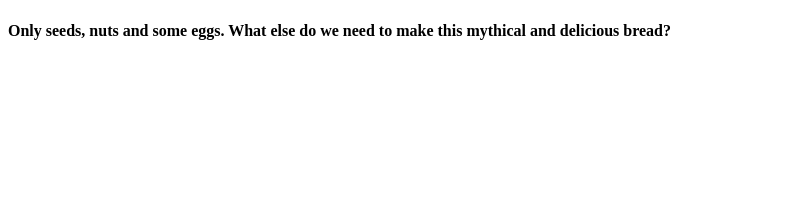
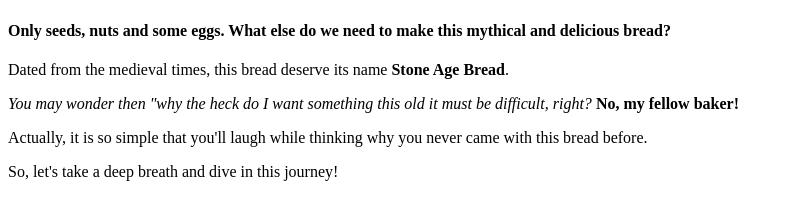
Before and after one commit to Oilita/odin-recipe, a plain HTML site: page recipes/stoneagebread.html in a window 1280 px wide. Shown: the part 583-800 px from the top of the page, without its empty margins (0-793 px from the left). Drawn offline with Linux system fonts and the light colour scheme.

Commit message:
add breef description

```diff
--- a/recipes/stoneagebread.html
+++ b/recipes/stoneagebread.html
@@ -11,8 +11,10 @@
 
         <img src="https://cdn.webshopapp.com/shops/112770/files/386027727/stone-age-bread-keto-broodmix-noten-en-zaden.jpg" height="500" halt="stone age bread slices carefully ordered on top of each other">
         <h4>Only seeds, nuts and some eggs. What else do we need to make this mythical and delicious bread?</h4>
-
-
+            <p>Dated from the medieval times, this bread deserve its name <strong> Stone Age Bread</strong>.</p>
+            <em> You may wonder then "why the heck do I want something this old it must be difficult, right?</em> <strong> No, my fellow baker!</strong>
+            <p>Actually, it is so simple that you'll laugh while thinking why you never came with this bread before.</p>
+            <p> So, let's take a deep breath and dive in this journey!</p>
     </body>
 
 
```
